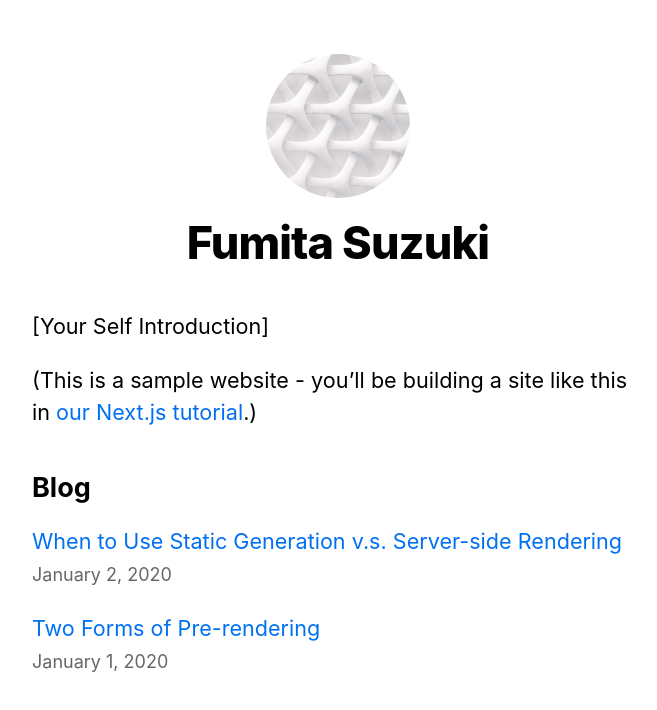
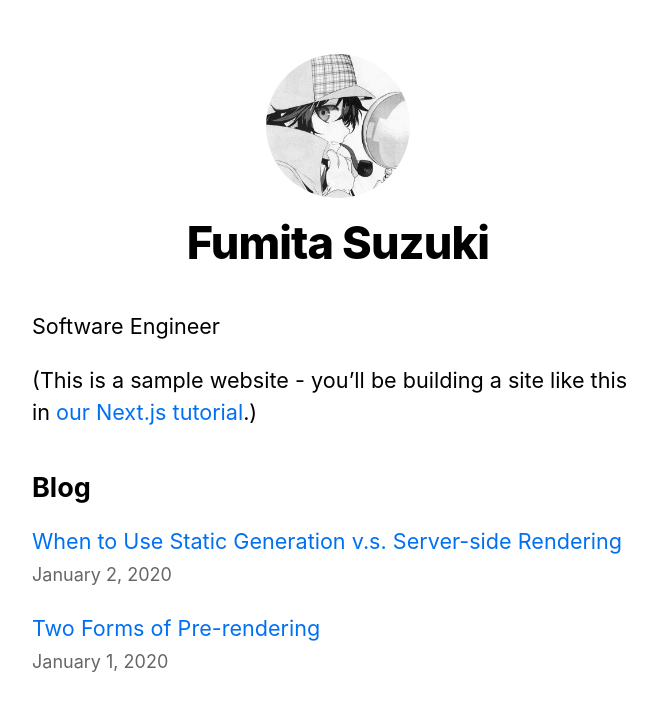
Before and after one commit to fumita/fumita-blog, a Next.js app: page / in a window 1280 px wide. Shown: the top 710 px of the page, without its empty margins (302-959 px from the left). Built offline with nearby package versions, Linux system fonts and the light colour scheme.

Commit message:
Fix webp

```diff
--- a/components/layout.tsx
+++ b/components/layout.tsx
@@ -38,7 +38,7 @@ const Layout: React.FC<Props> = (props: Props) => {
           <>
             <Image
               priority
-              src="/images/profile.jpg"
+              src="/images/profile.webp"
               className={utilStyles.borderCircle}
               height={144}
               width={144}
@@ -52,7 +52,7 @@ const Layout: React.FC<Props> = (props: Props) => {
               <a>
                 <Image
                   priority
-                  src="/images/profile.jpg"
+                  src="/images/profile.webp"
                   className={utilStyles.borderCircle}
                   height={108}
                   width={108}
--- a/pages/index.tsx
+++ b/pages/index.tsx
@@ -18,7 +18,7 @@ const Home: React.FC<Props> = (props: Props) => {
         <title>{siteTitle}</title>
       </Head>
       <section className={utilStyles.headingMd}>
-        <p>[Your Self Introduction]</p>
+        <p>Software Engineer</p>
         <p>
           (This is a sample website - you’ll be building a site like this in{" "}
           <a href="https://nextjs.org/learn">our Next.js tutorial</a>.)
```
Also changed, not shown: public/images/profile.jpg (deleted), public/images/profile.webp (added).
